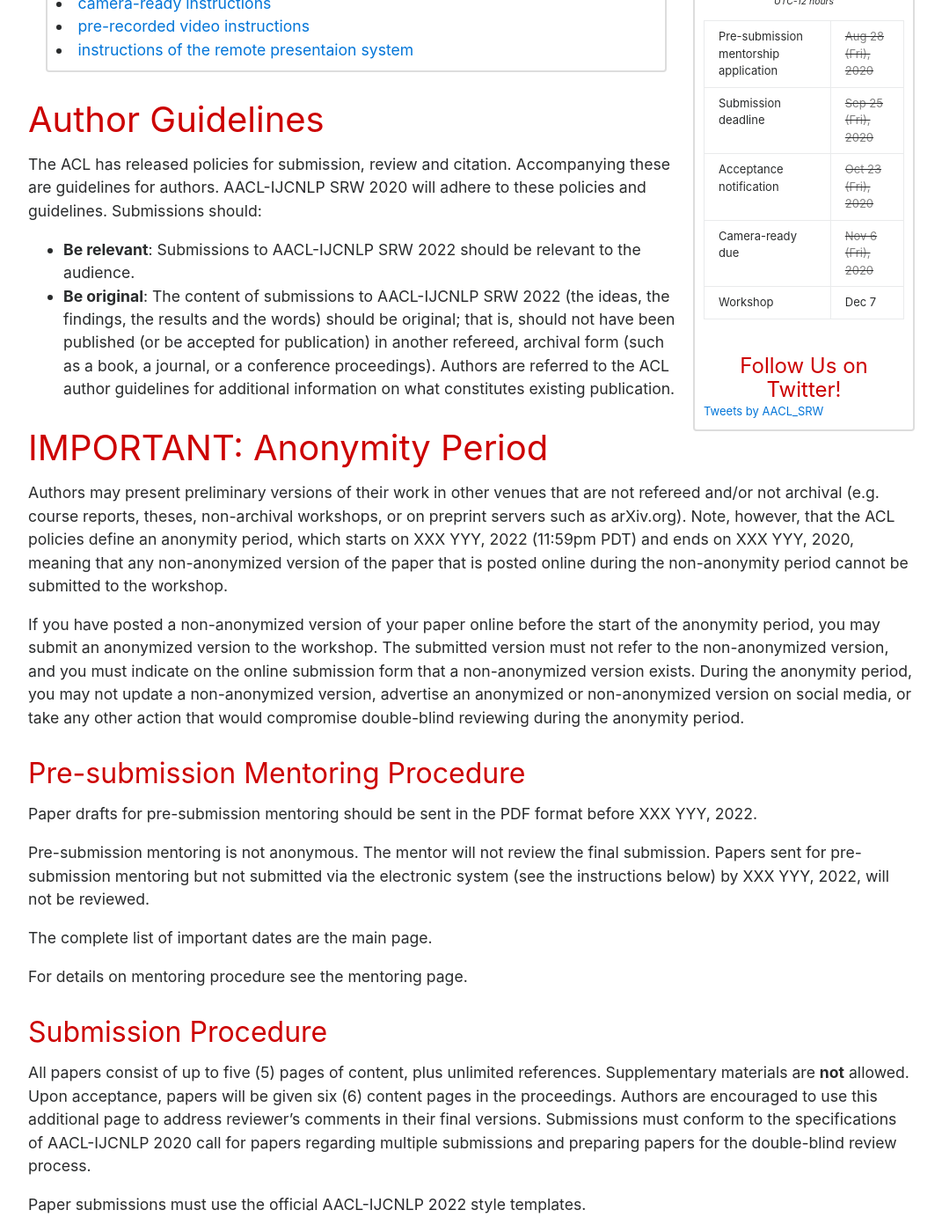
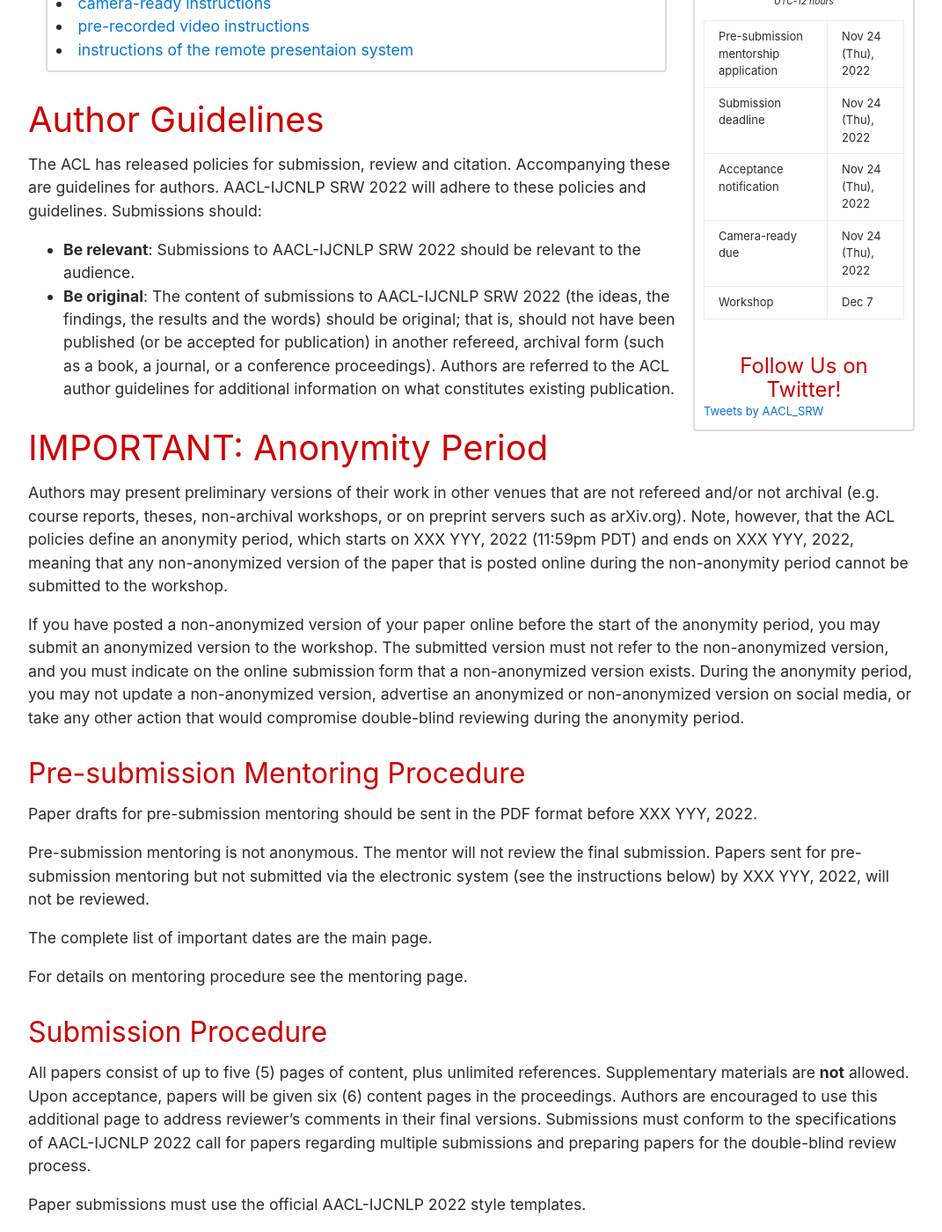
Before and after one commit to aacl2023-srw/aacl2023-srw.github.io, a Jekyll site: the page built from author.md, in a window 1280 px wide and 1400 px high, scrolled down 710 px. Shown: the whole window at 88% size, without its empty margins (104-1175 px from the left). Built offline with Jekyll 4.4.1, drawn with Linux system fonts in a browser that asks for light colours; comment, search, counter and statistics services are not loaded.

Commit message:
upgrade to 2022

```diff
--- a/_layouts/default.html
+++ b/_layouts/default.html
@@ -7,10 +7,10 @@
     {% include page-header.html %}
 
     {% capture nowdate %}{{'now' | date: '%s' | minus: 86400 }}{% endcapture %}
-      {% capture presubmen %}{{'Aug 28 2020' | date: '%s'}}{% endcapture %}
-      {% capture sub %}{{'Sep 25 2020' | date: '%s'}}{% endcapture %}
-      {% capture not %}{{'Oct 23 2020' | date: '%s'}}{% endcapture %}
-      {% capture cam %}{{'Nov 6 2020' | date: '%s'}}{% endcapture %}
+      {% capture presubmen %}{{'Nov 24 2022' | date: '%s'}}{% endcapture %}
+      {% capture sub %}{{'Nov 24 2022' | date: '%s'}}{% endcapture %}
+      {% capture not %}{{'Nov 24 2022' | date: '%s'}}{% endcapture %}
+      {% capture cam %}{{'Nov 24 2022' | date: '%s'}}{% endcapture %}
 
 
     <section class="main-content">
--- a/author.md
+++ b/author.md
@@ -13,14 +13,14 @@ order : 1
 </div>
 
 # Author Guidelines
-The ACL has released policies for submission, review and citation. Accompanying these are guidelines for authors. AACL-IJCNLP SRW 2020 will adhere to these policies and guidelines. Submissions should:
+The ACL has released policies for submission, review and citation. Accompanying these are guidelines for authors. AACL-IJCNLP SRW 2022 will adhere to these policies and guidelines. Submissions should:
 
 - __Be relevant__: Submissions to AACL-IJCNLP SRW 2022 should be relevant to the audience.
 - __Be original__: The content of submissions to AACL-IJCNLP SRW 2022 (the ideas, the findings, the results and the words) should be original; that is, should not have been published (or be accepted for publication) in another refereed, archival form (such as a book, a journal, or a conference proceedings). Authors are referred to the ACL author guidelines for additional information on what constitutes existing publication.
 
 # IMPORTANT: Anonymity Period
 
-Authors may present preliminary versions of their work in other venues that are not refereed and/or not archival (e.g. course reports, theses, non-archival workshops, or on preprint servers such as arXiv.org). Note, however, that the ACL policies define an anonymity period, which starts on XXX YYY, 2022 (11:59pm PDT) and ends on XXX YYY, 2020, meaning that any non-anonymized version of the paper that is posted online during the non-anonymity period cannot be submitted to the workshop.
+Authors may present preliminary versions of their work in other venues that are not refereed and/or not archival (e.g. course reports, theses, non-archival workshops, or on preprint servers such as arXiv.org). Note, however, that the ACL policies define an anonymity period, which starts on XXX YYY, 2022 (11:59pm PDT) and ends on XXX YYY, 2022, meaning that any non-anonymized version of the paper that is posted online during the non-anonymity period cannot be submitted to the workshop.
 
 If you have posted a non-anonymized version of your paper online before the start of the anonymity period, you may submit an anonymized version to the workshop. The submitted version must not refer to the non-anonymized version, and you must indicate on the online submission form that a non-anonymized version exists. During the anonymity period, you may not update a non-anonymized version, advertise an anonymized or non-anonymized version on social media, or take any other action that would compromise double-blind reviewing during the anonymity period.
 
@@ -36,7 +36,7 @@ For details on mentoring procedure see the mentoring page.
 
 ## Submission Procedure
 
-All papers consist of up to five (5) pages of content, plus unlimited references. Supplementary materials are __not__ allowed. Upon acceptance, papers will be given six (6) content pages in the proceedings. Authors are encouraged to use this additional page to address reviewer's comments in their final versions. Submissions must conform to the specifications of AACL-IJCNLP 2020 call for papers regarding multiple submissions and preparing papers for the double-blind review process.
+All papers consist of up to five (5) pages of content, plus unlimited references. Supplementary materials are __not__ allowed. Upon acceptance, papers will be given six (6) content pages in the proceedings. Authors are encouraged to use this additional page to address reviewer's comments in their final versions. Submissions must conform to the specifications of AACL-IJCNLP 2022 call for papers regarding multiple submissions and preparing papers for the double-blind review process.
 
 Paper submissions must use the official AACL-IJCNLP 2022 style templates.
 
```
Also changed, not shown: index.md (+6 -6 lines), keynote.md (+1 -1 lines), program.md (+2 -2 lines).
